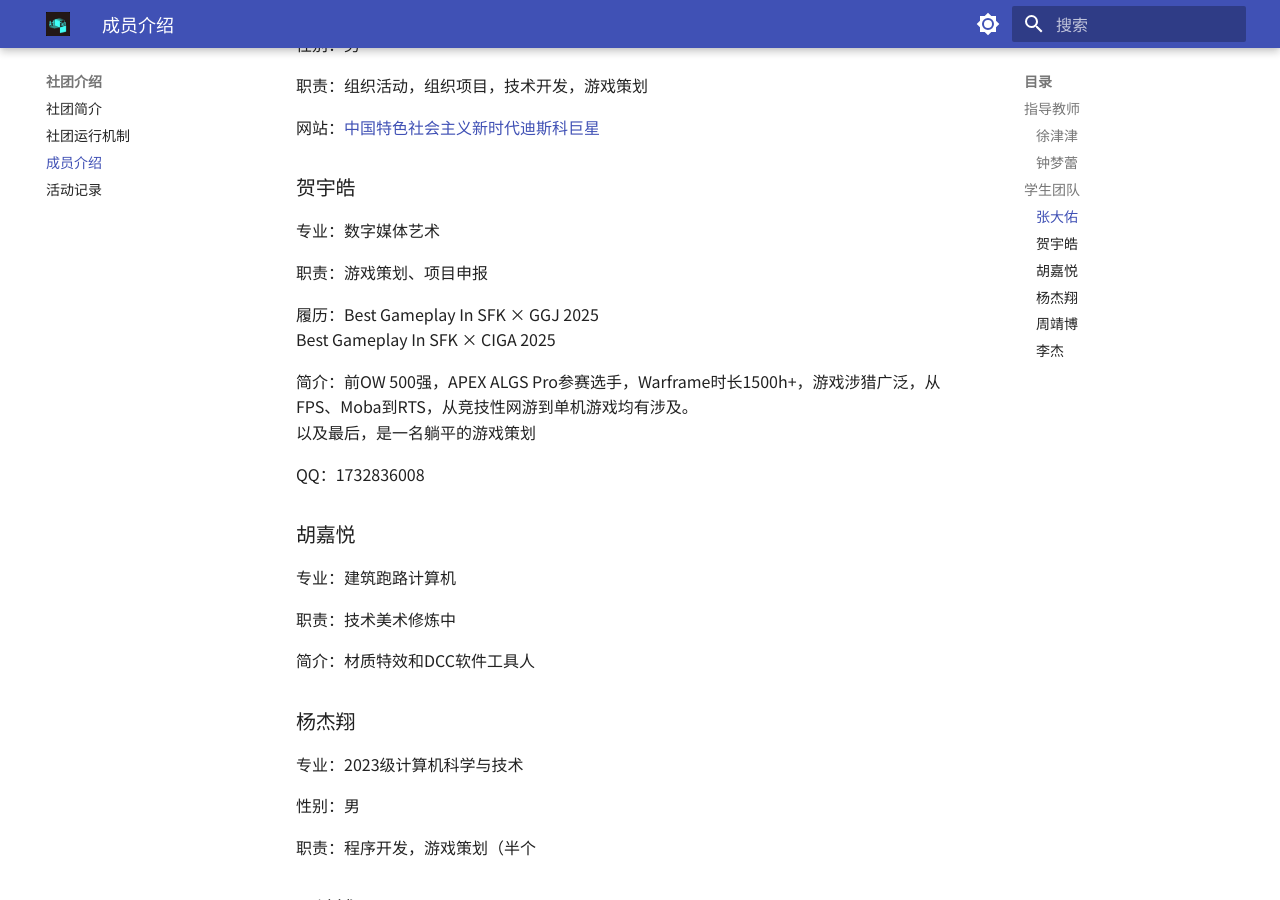
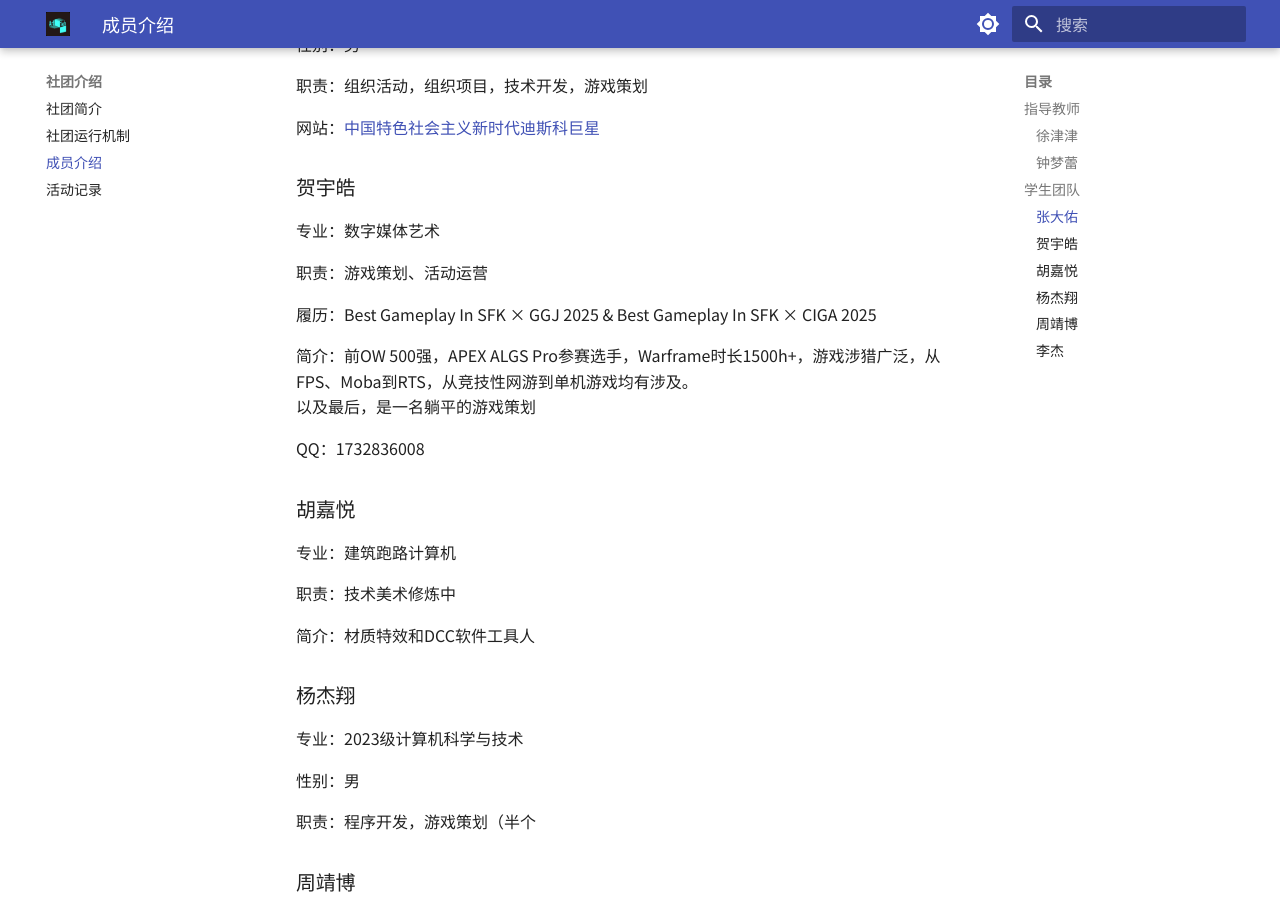
Before and after one commit to zhou914485/ArtTech-Document, an MkDocs documentation site: the page built from docs/社团介绍/成员.md, in a window 1280 px wide and 900 px high, scrolled down 754 px. Built offline with MkDocs 1.6.1 and Material for MkDocs 9.7.7, drawn with Linux system fonts in a browser that asks for light colours.

Commit message:
Update 成员.md

```diff
--- a/docs/社团介绍/成员.md
+++ b/docs/社团介绍/成员.md
@@ -23,9 +23,9 @@
 ### 贺宇皓
  专业：数字媒体艺术
 
- 职责：游戏策划、项目申报
+ 职责：游戏策划、活动运营
 
- 履历：Best Gameplay In SFK × GGJ 2025<br>Best Gameplay In SFK × CIGA 2025
+ 履历：Best Gameplay In SFK × GGJ 2025 & Best Gameplay In SFK × CIGA 2025
 
  简介：前OW 500强，APEX ALGS Pro参赛选手，Warframe时长1500h+，游戏涉猎广泛，从FPS、Moba到RTS，从竞技性网游到单机游戏均有涉及。<br>以及最后，是一名躺平的游戏策划
 
```
